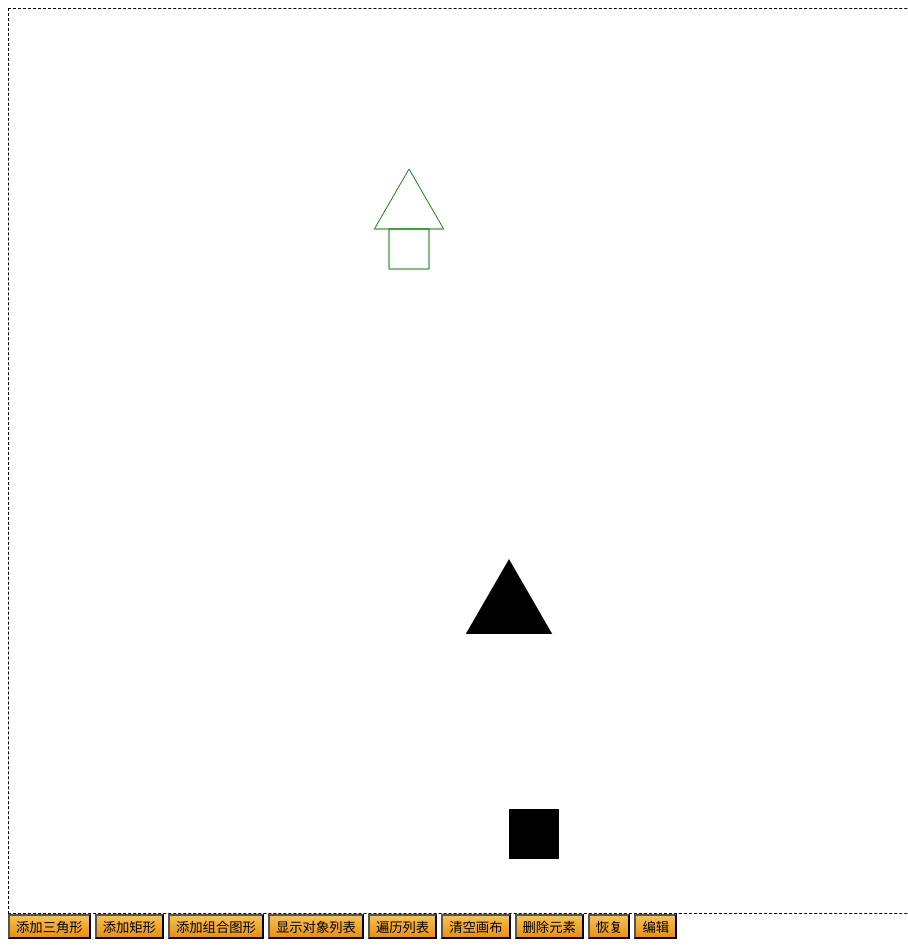
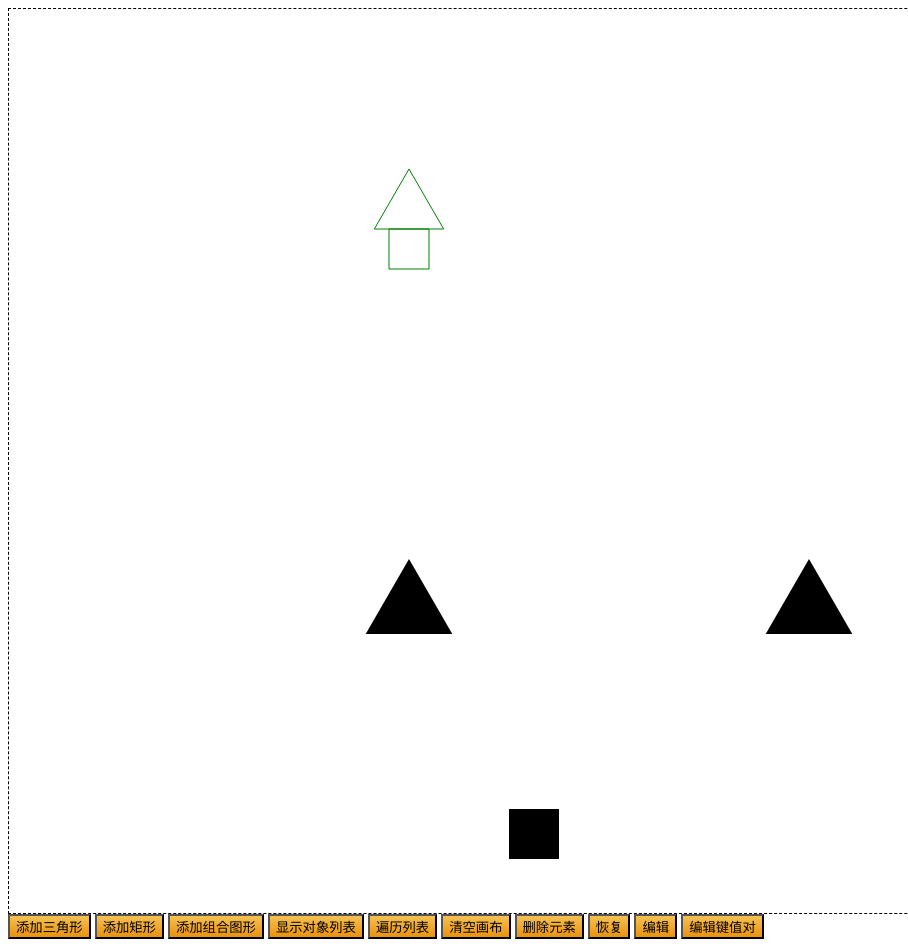
Before and after one commit to southproject/simplerender, a website built with webpack: page process_analysis.html in a window 1280 px wide. Shown: the top 947 px of the page, without its empty margins (0-908 px from the left). Built offline with nearby package versions, Linux system fonts and the light colour scheme.

Commit message:
增加本地json

```diff
--- /dev/null
+++ b/objectList/mes.json
@@ -0,0 +1,79 @@
+get({
+    "data":[
+        {
+            "id":2312,
+            "type":"isogon",
+            "position":[700,500],
+            "rotation":[0,0],
+            "scale":[1,1],
+            "shape":{
+                "n":3,
+                "r":50,
+                "x":100,
+                "y":100
+            },
+            "style":{
+
+            }
+        },
+        {
+            "id":2316,
+            "type":"isogon",
+            "position":[300,500],
+            "rotation":[0,0],
+            "scale":[1,1],
+            "shape":{
+                "n":3,
+                "r":50,
+                "x":100,
+                "y":100
+            },
+            "style":{
+
+            }
+        },
+        {
+            "id":2313,
+            "type":"rect",
+            "position":[400,700],
+            "rotation":[0,0],
+            "scale":[1,1],
+            "shape":{
+                "height":50,
+                "r":0,
+                "width":50,
+                "x":100,
+                "y":100  //如果没有初始化值会被0覆盖，问题在于判断函数，待修改
+            },
+            "style":{
+
+            }
+        },
+        {
+            "id":2314,
+            "type":"house",
+            "position":[300,100],
+            "rotation":[0,0],
+            "scale":[1,1],
+            "shape":{
+                "n":3,
+                "r":40,
+                "r0":20,
+                "cx":100,
+                "cy":100
+            },
+            "style":{
+                "fill":"none",
+                "stroke":"green"
+            }
+        }
+    /*    {
+            "id":2315,
+            "type":"image",
+            "position":[500,100],
+            "rotation":[0,0],
+            "scale":[1,1],
+          //  "style":{"image":"1.jpg"}
+        }*/
+    ]
+})
--- a/process_analysis.html
+++ b/process_analysis.html
@@ -24,11 +24,11 @@
     <div class='btn' ><Button onclick=restore() style="background-image:linear-gradient(#f5c153,#ea920d)">恢复</Button></div>
     <!--div class='btn' ><Button onclick=addApp() style="background-image:linear-gradient(#f5c153,#ea920d)">苹果</Button></div-->
     <div class='btn' ><Button onclick=edit() style="background-image:linear-gradient(#f5c153,#ea920d)">编辑</Button></div>
-    <!--div class='btn' ><Button  style="background-image:linear-gradient(#f5c153,#ea920d)">解析服务器数据</Button></div-->
+    <div class='btn' ><Button onclick=otherEdit() style="background-image:linear-gradient(#f5c153,#ea920d)">编辑键值对</Button></div>
     <script src="./dist/srender.js"></script>
     <script src="./objectList/1.json"></script>
     <script type="text/javascript">
-    console.log(fileData[0])
+
     var dom=document.getElementById("canvas")
     var elementStyle = {
         stroke: '#ccc',
@@ -66,7 +66,8 @@
     var sr = srender.init(dom)
     var w = sr.getWidth();
     var h = sr.getHeight();
-    sr.initWithOthers(fileData)
+    ajax()
+ //   sr.initWithOthers(fileData)
     //
    // var img = new srender.Image({style:{image:"https://www.google.com.sg/images/branding/googlelogo/2x/googlelogo_color_272x92dp.png"}})
    // sr.add(img)
@@ -88,6 +89,12 @@
 
 })
   // nowShape.rotation = qua
+    }
+    function otherEdit(){
+        sr.objectList.attr({
+            id:2312,
+            position:[700,500],
+        })
     }
     function Clear(){
         console.log("从数组中删除元素:")
@@ -130,9 +137,7 @@
        // console.log(sr.storage.getDisplayList(true))
       console.log(sr.getObjectList())
     }
-    function remove(){
 
-    }
     function ClearShape(){
       //  lastRoots=sr.storage._roots
      //   lastList=sr.storage.getDisplayList(true)
@@ -192,6 +197,21 @@
          })
         sr.add(house)
     }
+    function get(text){
+      //  var obj = JSON.parse(text);
+      var obj = text.data
+      sr.initWithOthers(obj)
+    }
+    function ajax(){
+        var script = document.createElement("script");
+        script.src = "objectList/mes.json?cb=get";
+        document.body.insertBefore(script,document.body.firstChild)
+    }
+    function write(){
+
+    }
+
+     setInterval("ajax()",5000);
     </script>
 </body>
 
```
